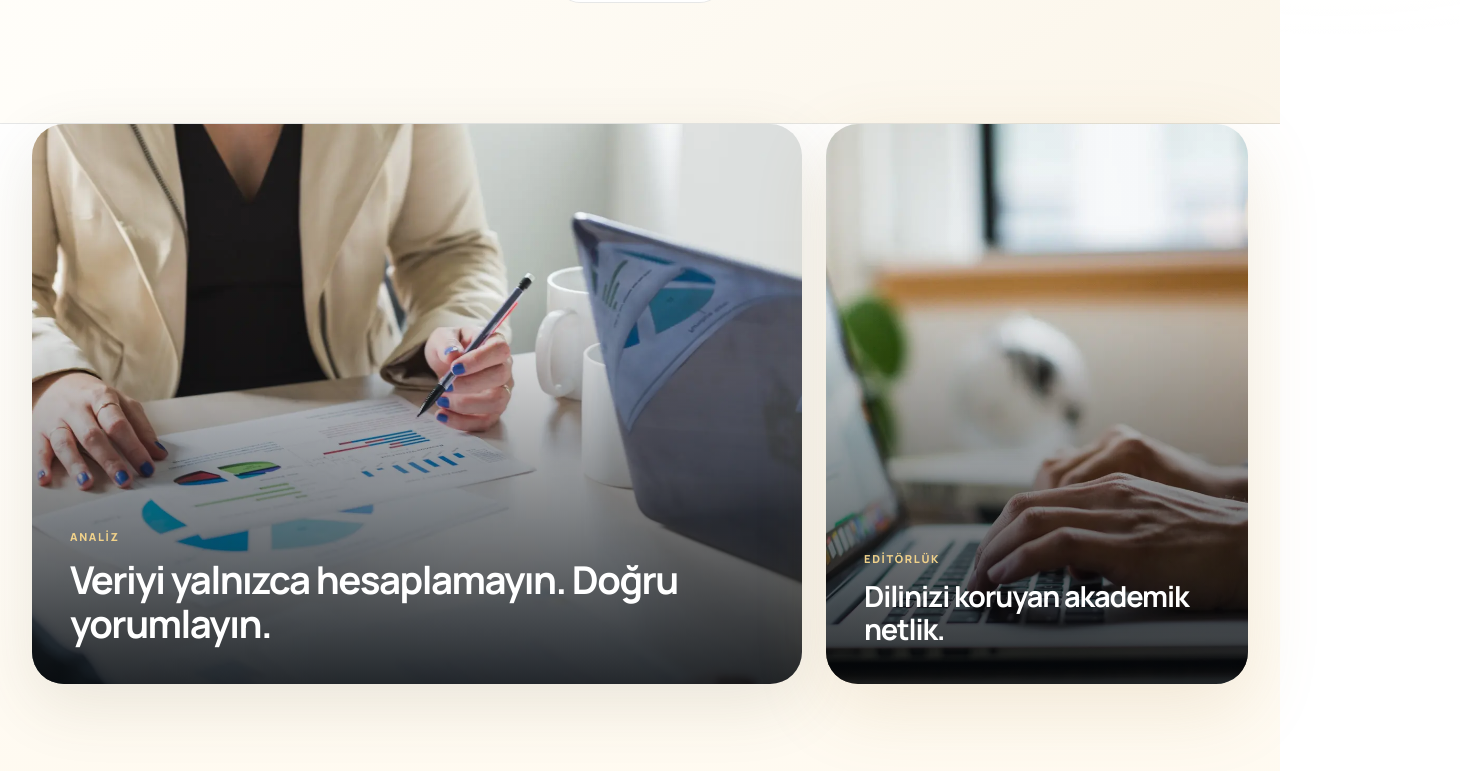
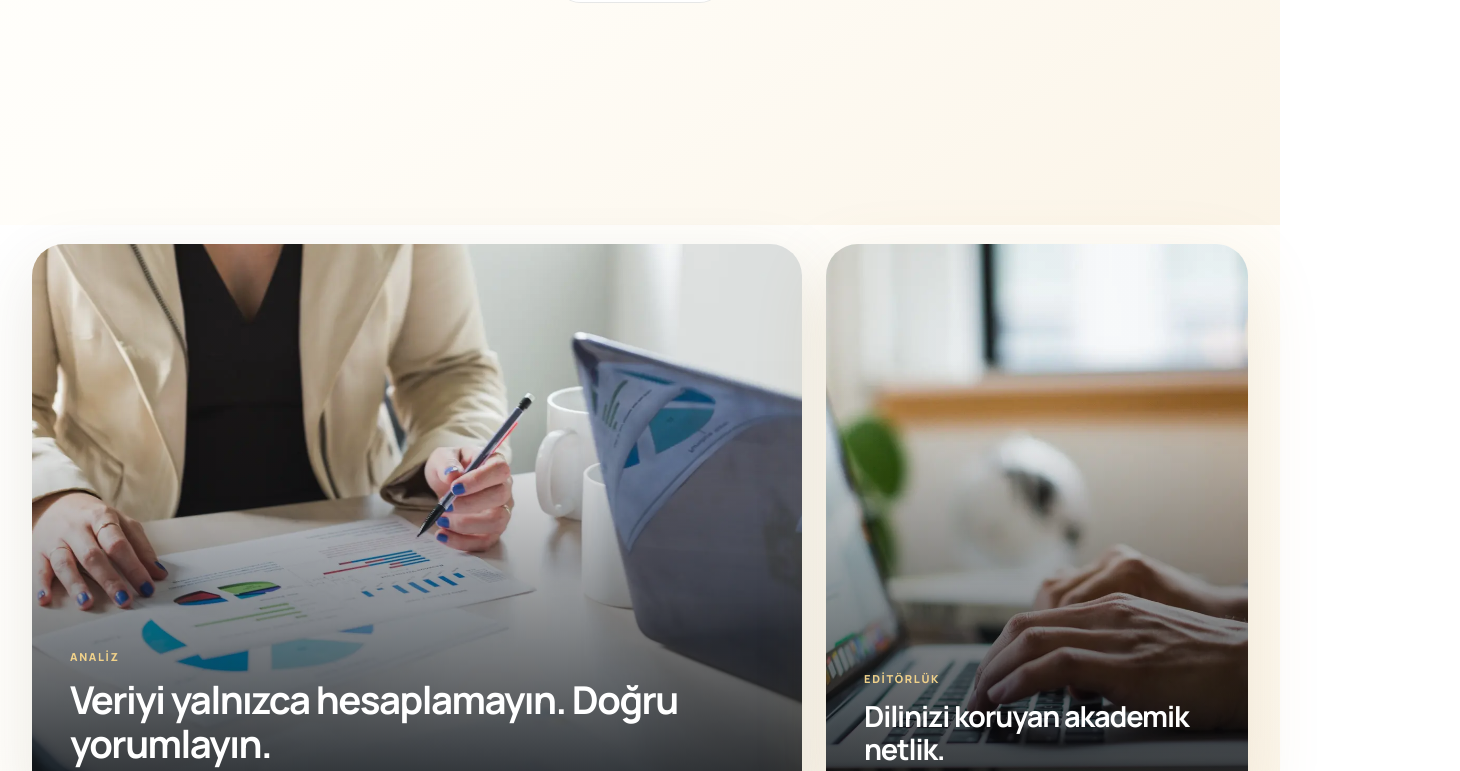
Before and after one commit to buraker1903be-star/AkademikMerkez-site, a Next.js app: page / in a window 1280 px wide. Shown: the part 2975-3746 px from the top of the page, 1460 px wide, since content can reach past the window. Built offline with nearby package versions, Linux system fonts and the light colour scheme; no server answers.

Commit message:
Bölüm zeminlerini tek sayfa geçişinde birleştir

```diff
--- a/app/globals.css
+++ b/app/globals.css
@@ -1136,3 +1136,28 @@ body {
   .cta-band { padding: 34px 24px; flex-direction: column; align-items: flex-start; }
   .form-card { padding: 22px; }
 }
+
+/* Unified page canvas: section transitions intentionally removed */
+body {
+  background: linear-gradient(145deg, #ffffff 0%, #fffdf8 52%, #fbf4e7 100%);
+  background-attachment: fixed;
+}
+
+main,
+.section,
+.section-alt,
+.editorial-section,
+.showcase-section {
+  background: transparent;
+  border-top-color: transparent;
+  border-bottom-color: transparent;
+}
+
+.section:nth-of-type(2)::before,
+.editorial-section::after { display: none; }
+
+.showcase-section { padding-top: 120px; }
+
+@media (max-width: 620px) {
+  .showcase-section { padding-top: 76px; }
+}
```
